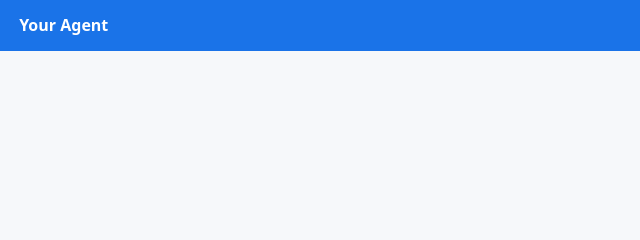
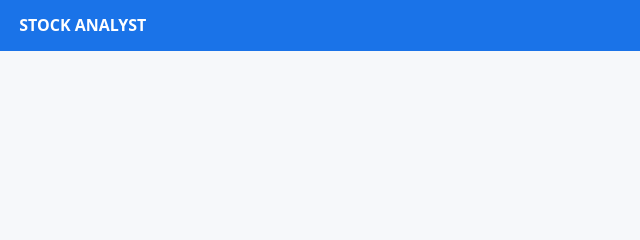
Before and after one commit to nasa7733/buildwithgemini-stock-analyst, a plain HTML site: page frontend/static/index.html in a window 1280 px wide. Shown: the top 240 px of the page, 0-640 px from the left. Drawn offline with nearby package versions, Linux system fonts and the light colour scheme.

Commit message:
Update frontend header title to STOCK ANALYST

```diff
--- a/frontend/static/index.html
+++ b/frontend/static/index.html
@@ -3,7 +3,7 @@
 <head>
 <meta charset="UTF-8">
 <meta name="viewport" content="width=device-width, initial-scale=1.0">
-<title>Agent</title>
+<title>STOCK ANALYST</title>
 <!-- Optional: used only to draw A2UI Icon components. If it can't load (offline/
      corp network), icons fall back to showing their name as text. -->
 <link rel="stylesheet" href="https://fonts.googleapis.com/css2?family=Material+Symbols+Outlined">
@@ -41,7 +41,7 @@
 </style>
 </head>
 <body>
-<header>Your Agent</header>
+<header>STOCK ANALYST</header>
 <div id="log"></div>
 <form id="form">
   <input id="input" placeholder="Ask something…" autocomplete="off" autofocus>
```
